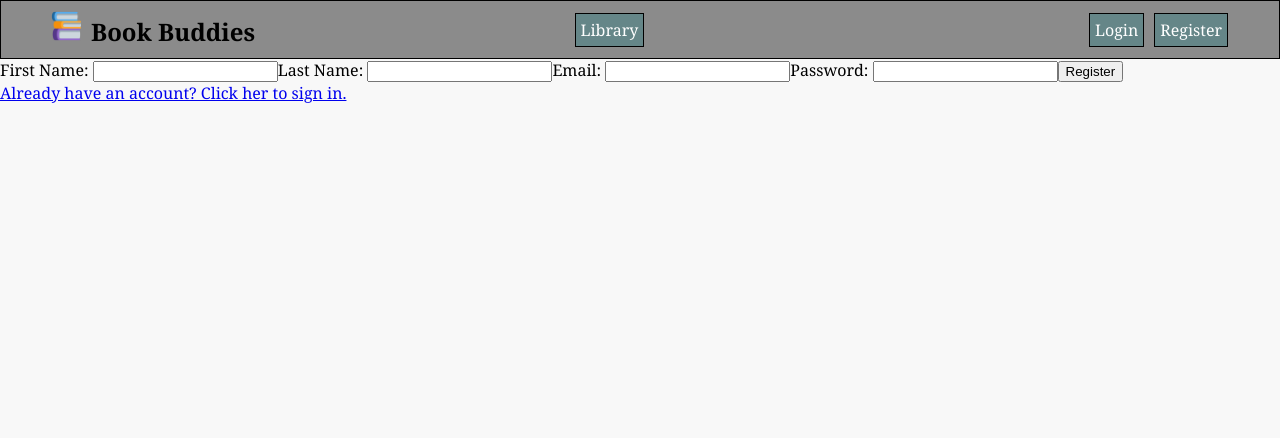
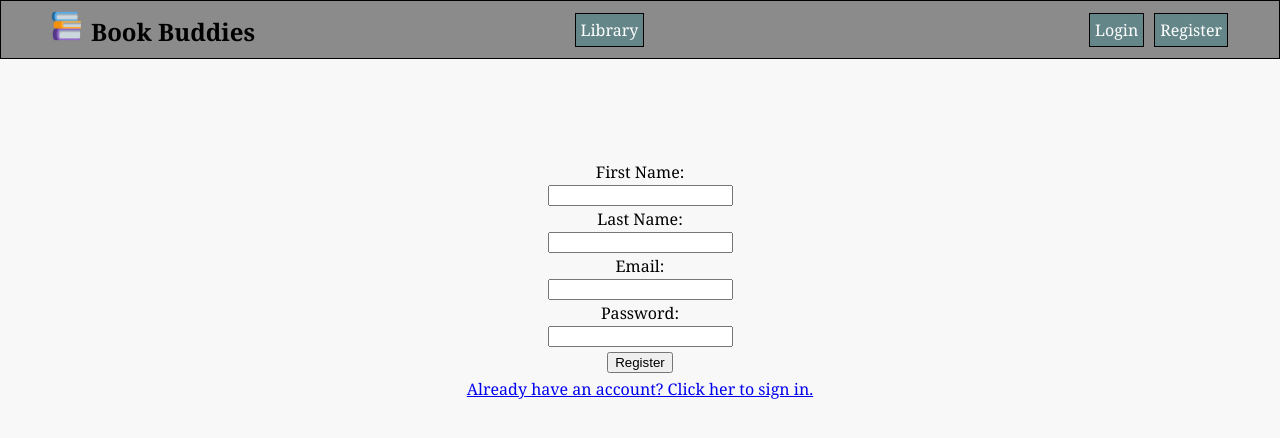
Before and after one commit to TwiliwT/Unit3-Career-Simulation-BookBuddy, a React (Vite) app: page /Register in a window 1280 px wide. Shown: the top 438 px of the page. Built offline with nearby package versions, Linux system fonts and the light colour scheme.

Commit message:
Finished basic CSS

```diff
--- a/src/App.jsx
+++ b/src/App.jsx
@@ -1,6 +1,5 @@
 import { useState } from "react";
-import { Routes, Route, Link } from "react-router-dom";
-import bookLogo from "./assets/books.png";
+import { Routes, Route} from "react-router-dom";
 import Login from "./components/Login";
 import Account from "./components/Account";
 import Register from "./components/Register";
--- /dev/null
+++ b/src/CSS/Account.css
@@ -0,0 +1,27 @@
+.welcome-user {
+  text-align: center;
+}
+
+.reserved-books {
+  display: flex;
+  flex-wrap: wrap;
+  justify-content: center;
+}
+
+main > h2 {
+  text-align: center;
+  margin-top: 50px;
+}
+
+.reserved-book-image {
+  max-width: 200px;
+  max-height: 350px;
+}
+
+.reserved-book-title {
+    text-align: center;
+}
+
+.delete-button-container {
+    text-align: center;
+}
--- /dev/null
+++ b/src/CSS/Login.css
@@ -0,0 +1,26 @@
+
+form {
+    text-align: center;
+    margin-top: 100px;
+}
+
+.login-form-container {
+    display: flex;
+    justify-content: center;
+    flex-wrap: wrap;
+}
+
+.label-email, .label-password {
+    margin: 0px;
+    margin-top: 2px;
+    font-size: 1em;
+}
+
+.login-form > button {
+    margin: 5px;
+}
+
+.login-form {
+    margin-right: 800px;
+    margin-left: 800px;
+}
--- a/src/CSS/Navigation.css
+++ b/src/CSS/Navigation.css
@@ -3,6 +3,7 @@ header {
     top: 0;
     background-color: rgb(128, 128, 128, 0.9);
     border: black solid 1px;
+    z-index: 5;
 }
 
 nav {
--- /dev/null
+++ b/src/CSS/Register.css
@@ -0,0 +1,26 @@
+
+form {
+    text-align: center;
+    margin-top: 100px;
+}
+
+.register-form-container {
+    display: flex;
+    justify-content: center;
+    flex-wrap: wrap;
+}
+
+.label-first-name, .label-last-name, .label-email, .label-password {
+    margin: 0px;
+    margin-top: 2px;
+    font-size: 1em;
+}
+
+.register-form {
+    margin-right: 800px;
+    margin-left: 800px;
+}
+
+.register-form > button {
+    margin: 5px;
+}
--- a/src/components/Account.jsx
+++ b/src/components/Account.jsx
@@ -3,6 +3,7 @@ import { useEffect, useState } from "react";
 import { getUser } from "../API";
 import { getBookReservations } from "../API";
 import { deleteBookReservations } from "../API";
+import "../CSS/Account.css";
 
 export default function Account({ token, user, setUser }) {
   const [reservedBooks, setReservedBooks] = useState([]);
@@ -24,11 +25,6 @@ export default function Account({ token, user, setUser }) {
         console.error(error);
       }
     }
-
-    async function handleDelete(bookId) {
-      await deleteBookReservations(token, bookId);
-    }
-
     if (token) {
       fetchUser();
       fetchReservedBooks();
@@ -38,20 +34,24 @@ export default function Account({ token, user, setUser }) {
   return token ? (
     user && (
       <main>
-        <div>
-          <h2>
-            {user?.firstname} {user?.lastname} - ({user?.email})
+        <div className="welcome-container">
+          <h2 className="welcome-user">
+            Welcome {user?.firstname} {user?.lastname}
           </h2>
         </div>
-        <div>
-          {reservedBooks.map((book) => {
+        <h2>Reserved Books:</h2>
+        <div className="reserved-books">
+          {reservedBooks.length ? (
+            reservedBooks.map((book) => {
               return (
-              <div>
+                <div className="reserved-book-card">
                   <img
-                  src={book.coverimage}
+                    className="reserved-book-image"
+                    src={book?.coverimage}
                     alt={`The cover of ${book?.title}`}
                   />
-                <p>{book.title}</p>
+                  <p className="reserved-book-title">{book?.title}</p>
+                  <div className="delete-button-container">
                     <button
                       onClick={() => {
                         deleteBookReservations(token, book.id);
@@ -60,8 +60,12 @@ export default function Account({ token, user, setUser }) {
                       Remove
                     </button>
                   </div>
+                </div>
               );
-          })}
+            })
+          ) : (
+            <p>None</p>
+          )}
         </div>
       </main>
     )
--- a/src/components/Login.jsx
+++ b/src/components/Login.jsx
@@ -1,6 +1,7 @@
 import { useState } from "react";
 import { loginUser } from "../API";
 import { Link, useNavigate } from "react-router-dom";
+import "../CSS/Login.css";
 
 export default function Login({ setToken }) {
   const [email, setEmail] = useState("");
@@ -20,10 +21,12 @@ export default function Login({ setToken }) {
   };
 
   return (
-    <>
-      <form onSubmit={handleSubmit}>
+    <main>
+      <div className="login-form-container">
+        <form className="login-form" onSubmit={handleSubmit}>
+          <div className="email-container">
             <label>
-          Email:{" "}
+              <p className="label-email">Email:</p>
               <input
                 value={email}
                 onChange={(event) => {
@@ -31,8 +34,10 @@ export default function Login({ setToken }) {
                 }}
               ></input>
             </label>
+          </div>
+          <div className="password-container">
             <label>
-          Password:{" "}
+              <p className="label-password">Password:</p>
               <input
                 type="password"
                 value={password}
@@ -41,9 +46,13 @@ export default function Login({ setToken }) {
                 }}
               ></input>
             </label>
+          </div>
+
           <button>Login</button>
         </form>
         <Link to="/register">Don't have an account? Click here to sign up.</Link>
-    </>
+      </div>
+
+    </main>
   );
 }
--- a/src/components/Register.jsx
+++ b/src/components/Register.jsx
@@ -1,6 +1,7 @@
 import { useState } from "react";
 import { registerUser } from "../API";
 import { Link, useNavigate } from "react-router-dom";
+import "../CSS/Register.css";
 
 export default function Register({ setToken }) {
   const [firstName, setFirstName] = useState("");
@@ -24,10 +25,12 @@ export default function Register({ setToken }) {
   };
 
   return (
-    <>
-      <form onSubmit={handleSubmit}>
+    <main>
+      <div className="register-form-container">
+        <form className="register-form" onSubmit={handleSubmit}>
+          <div>
             <label>
-          First Name:{" "}
+              <p className="label-first-name">First Name:</p>
               <input
                 value={firstName}
                 onChange={(event) => {
@@ -35,8 +38,10 @@ export default function Register({ setToken }) {
                 }}
               ></input>
             </label>
+          </div>
+          <div>
             <label>
-          Last Name:{" "}
+              <p className="label-last-name">Last Name:</p>
               <input
                 value={lastName}
                 onChange={(event) => {
@@ -44,8 +49,10 @@ export default function Register({ setToken }) {
                 }}
               ></input>
             </label>
+          </div>
+          <div>
             <label>
-          Email:{" "}
+              <p className="label-email">Email:</p>
               <input
                 value={email}
                 onChange={(event) => {
@@ -53,8 +60,10 @@ export default function Register({ setToken }) {
                 }}
               ></input>
             </label>
+          </div>
+          <div>
             <label>
-          Password:{" "}
+              <p className="label-password">Password:</p>
               <input
                 type="password"
                 value={password}
@@ -63,9 +72,11 @@ export default function Register({ setToken }) {
                 }}
               ></input>
             </label>
+          </div>
           <button>Register</button>
         </form>
         <Link to="/Login">Already have an account? Click her to sign in.</Link>
-    </>
+      </div>
+    </main>
   );
 }
--- a/src/components/SingleBook.jsx
+++ b/src/components/SingleBook.jsx
@@ -15,10 +15,6 @@ export default function SingleBook({ token }) {
     async function fetchBook() {
       setBook(await getBookById(id));
       console.log(book);
-    }
-
-    async function handleCheckout(bookId) {
-      await checkoutBook(token, bookId);
     }
     fetchBook();
   }, []);
```
Lines whose indentation alone changed are shown as unchanged.
